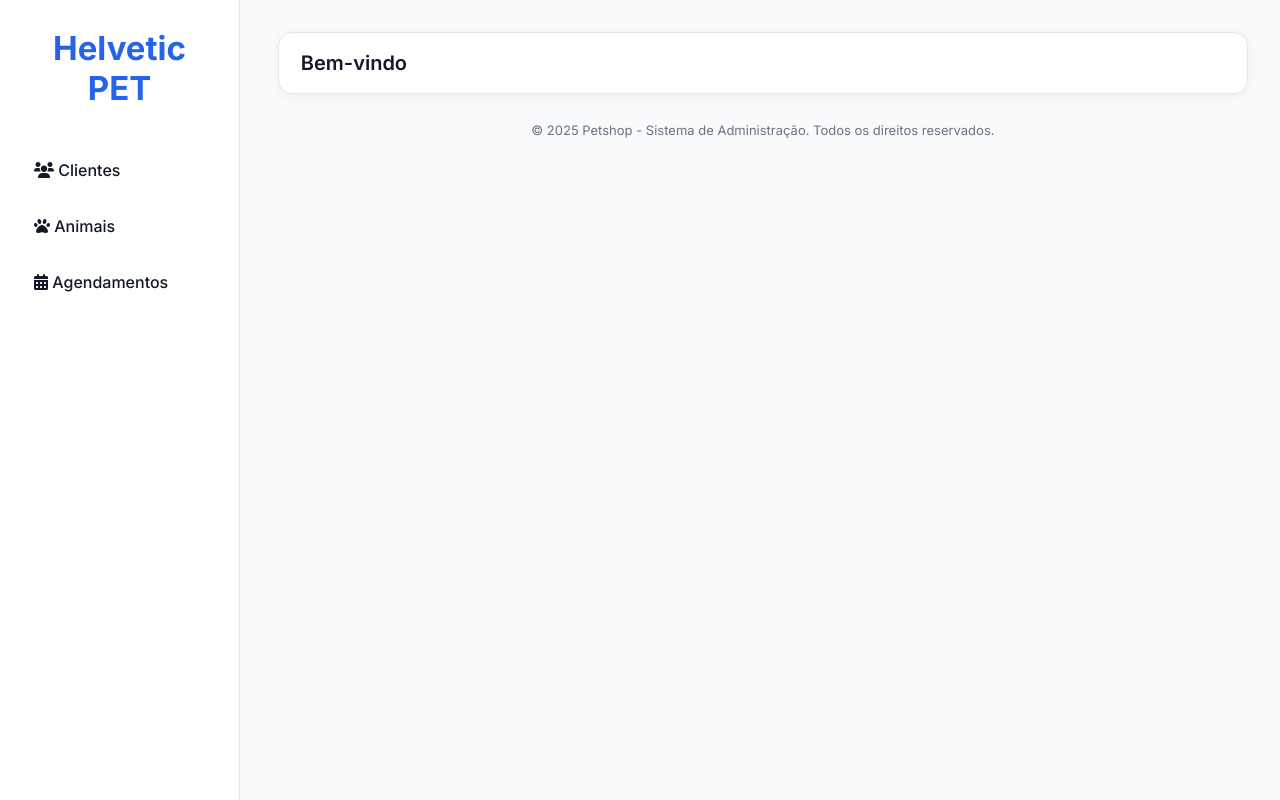
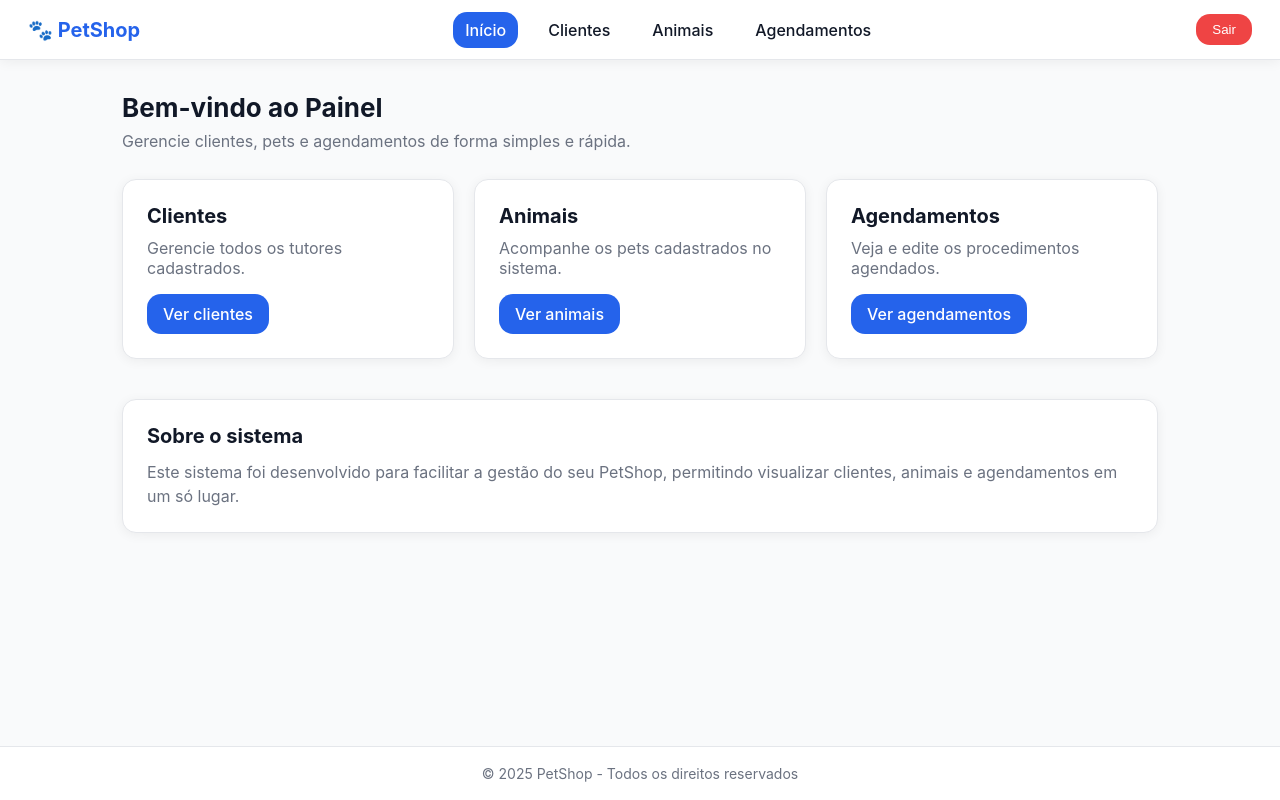
Before and after one commit to Tomate3181/petshopCRUD, a PHP site: page /home.php in a window 1280 px wide. Run offline with PHP 8.4, Linux system fonts and the light colour scheme.

Commit message:
commit arrumando

```diff
--- a/Css/home.css
+++ b/Css/home.css
@@ -1,7 +1,7 @@
 :root {
   --bg: #f9fafb;
-  --sidebar-bg: #ffffff;
-  --content-bg: #ffffff;
+  --nav-bg: #ffffff;
+  --card-bg: #ffffff;
   --text: #111827;
   --muted: #6b7280;
   --primary: #2563eb;
@@ -10,7 +10,7 @@
   --danger-hover: #dc2626;
   --border: #e5e7eb;
   --radius: 14px;
-  --shadow: 0 2px 10px rgba(0,0,0,0.05);
+  --shadow: 0 2px 12px rgba(0,0,0,0.06);
 }
 
 * {
@@ -23,77 +23,50 @@ body {
   font-family: "Inter", sans-serif;
   background: var(--bg);
   color: var(--text);
-  display: flex;
   min-height: 100vh;
-}
-
-/* Sidebar */
-.sidebar {
-  width: 240px;
-  background: var(--sidebar-bg);
-  border-right: 1px solid var(--border);
-  padding: 28px 20px;
-  position: fixed;
-  height: 100%;
   display: flex;
   flex-direction: column;
 }
 
-.sidebar .logo {
-  font-size: 22px;
+/* Navbar */
+.navbar {
+  background: var(--nav-bg);
+  border-bottom: 1px solid var(--border);
+  padding: 14px 28px;
+  display: flex;
+  align-items: center;
+  justify-content: space-between;
+  box-shadow: var(--shadow);
+  position: sticky;
+  top: 0;
+  z-index: 100;
+}
+
+.logo {
+  font-size: 20px;
   font-weight: 700;
-  margin-bottom: 40px;
-  text-align: center;
   color: var(--primary);
 }
 
-.sidebar nav ul {
+.navbar nav ul {
   list-style: none;
+  display: flex;
+  gap: 18px;
 }
 
-.sidebar nav ul li {
-  margin-bottom: 12px;
+.navbar nav ul li a {
+  text-decoration: none;
+  color: var(--text);
+  font-weight: 500;
+  padding: 8px 12px;
+  border-radius: var(--radius);
+  transition: 0.2s;
 }
 
-.sidebar nav ul li a {
-  text-decoration: none;
-  color: var(--text);
-  padding: 12px 14px;
-  display: block;
-  border-radius: var(--radius);
-  transition: 0.2s;
-  font-weight: 500;
-}
-
-.sidebar nav ul li a:hover,
-.sidebar nav ul li a.active {
+.navbar nav ul li a:hover,
+.navbar nav ul li a.active {
   background: var(--primary);
   color: #fff;
-}
-
-/* Main content */
-.main-content {
-  margin-left: 240px;
-  flex: 1;
-  padding: 32px;
-}
-
-/* Header */
-header {
-  background: var(--content-bg);
-  border: 1px solid var(--border);
-  padding: 18px 22px;
-  border-radius: var(--radius);
-  box-shadow: var(--shadow);
-  margin-bottom: 28px;
-  display: flex;
-  justify-content: space-between;
-  align-items: center;
-}
-
-header h1 {
-  font-size: 20px;
-  font-weight: 600;
 }
 
 .logout-btn {
@@ -101,7 +74,7 @@ header h1 {
   color: #fff;
   border: none;
   border-radius: var(--radius);
-  padding: 10px 16px;
+  padding: 8px 16px;
   cursor: pointer;
   font-weight: 500;
   transition: 0.2s;
@@ -110,21 +83,92 @@ header h1 {
   background: var(--danger-hover);
 }
 
-/* Content */
-.content-area {
-  background: var(--content-bg);
+/* Main */
+.main-content {
+  flex: 1;
+  padding: 32px;
+  max-width: 1100px;
+  margin: 0 auto;
+  width: 100%;
+}
+
+header h1 {
+  font-size: 26px;
+  font-weight: 700;
+  margin-bottom: 8px;
+}
+
+header p {
+  color: var(--muted);
+  margin-bottom: 28px;
+}
+
+/* Cards */
+.cards {
+  display: grid;
+  grid-template-columns: repeat(auto-fit, minmax(280px, 1fr));
+  gap: 20px;
+  margin-bottom: 40px;
+}
+
+.card {
+  background: var(--card-bg);
   border: 1px solid var(--border);
   border-radius: var(--radius);
-  padding: 28px;
+  padding: 24px;
   box-shadow: var(--shadow);
-  text-align: center;
-  color: var(--muted);
-  font-size: 1.05rem;
+  text-align: left;
 }
 
+.card h2 {
+  font-size: 20px;
+  margin-bottom: 10px;
+}
+
+.card p {
+  color: var(--muted);
+  margin-bottom: 16px;
+}
+
+.card-btn {
+  display: inline-block;
+  text-decoration: none;
+  background: var(--primary);
+  color: #fff;
+  padding: 10px 16px;
+  border-radius: var(--radius);
+  font-weight: 500;
+  transition: 0.2s;
+}
+.card-btn:hover {
+  background: var(--primary-hover);
+}
+
+/* Welcome section */
+.welcome {
+  background: var(--card-bg);
+  border: 1px solid var(--border);
+  border-radius: var(--radius);
+  padding: 24px;
+  box-shadow: var(--shadow);
+}
+
+.welcome h2 {
+  margin-bottom: 12px;
+  font-size: 20px;
+}
+
+.welcome p {
+  color: var(--muted);
+  line-height: 1.5;
+}
+
+/* Footer */
 footer {
-  margin-top: 20px;
+  background: var(--nav-bg);
+  border-top: 1px solid var(--border);
   text-align: center;
-  font-size: 13px;
+  padding: 18px;
+  font-size: 14px;
   color: var(--muted);
 }
--- a/home.php
+++ b/home.php
@@ -5,42 +5,59 @@
 
 ?>
 <!DOCTYPE html>
-<html lang="pt-br">
-
+<html lang="pt-BR">
 <head>
   <meta charset="UTF-8">
-    <meta name="viewport" content="width=device-width, initial-scale=1.0">
-    <title>Painel Administrativo - Petshop</title>
-    <link href="https://fonts.googleapis.com/css2?family=Inter:wght@300;400;500;600;700&display=swap" rel="stylesheet">
-    <link rel="stylesheet" href="https://cdnjs.cloudflare.com/ajax/libs/font-awesome/6.0.0-beta3/css/all.min.css">
-    <link rel="stylesheet" href="./Css/home.css">]
+  <title>PetShop | Dashboard</title>
+  <link rel="stylesheet" href="Css/home.css">
 </head>
-
 <body>
-
-    <div class="sidebar">
-        <div class="logo">
-            <h2>Helvetic PET</h2>
-        </div>
+  <div class="navbar">
+    <div class="logo">🐾 PetShop</div>
     <nav>
       <ul>
-                <li><a href="./Cliente/cliente.php"><i class="fas fa-users"></i> Clientes</a></li>
-                <li><a href="./Animal/animal.php"><i class="fas fa-paw"></i> Animais</a></li>
-                <li><a href="./Agendamento/agendamento.php"><i class="fas fa-calendar-alt"></i> Agendamentos</a></li>
+        <li><a href="home.php" class="active">Início</a></li>
+        <li><a href="Cliente/cliente.php">Clientes</a></li>
+        <li><a href="Animal/animal.php">Animais</a></li>
+        <li><a href="Agendamento/agendamento.php">Agendamentos</a></li>
       </ul>
     </nav>
+    <button class="logout-btn">Sair</button>
   </div>
 
   <div class="main-content">
     <header>
-            <h1>Bem-vindo</h1>
+      <h1>Bem-vindo ao Painel</h1>
+      <p>Gerencie clientes, pets e agendamentos de forma simples e rápida.</p>
     </header>
 
-        <footer>
-            © <?= date('Y') ?> Petshop - Sistema de Administração. Todos os direitos reservados.
-        </footer>
+    <div class="cards">
+      <div class="card">
+        <h2>Clientes</h2>
+        <p>Gerencie todos os tutores cadastrados.</p>
+        <a href="Cliente/cliente.php" class="card-btn">Ver clientes</a>
+      </div>
+      <div class="card">
+        <h2>Animais</h2>
+        <p>Acompanhe os pets cadastrados no sistema.</p>
+        <a href="Animal/animal.php" class="card-btn">Ver animais</a>
+      </div>
+      <div class="card">
+        <h2>Agendamentos</h2>
+        <p>Veja e edite os procedimentos agendados.</p>
+        <a href="Agendamento/agendamento.php" class="card-btn">Ver agendamentos</a>
+      </div>
     </div>
 
+    <section class="welcome">
+      <h2>Sobre o sistema</h2>
+      <p>Este sistema foi desenvolvido para facilitar a gestão do seu PetShop,
+         permitindo visualizar clientes, animais e agendamentos em um só lugar.</p>
+    </section>
+  </div>
+
+  <footer>
+    © 2025 PetShop - Todos os direitos reservados
+  </footer>
 </body>
-
 </html>
```
Lines whose indentation alone changed are shown as unchanged.
